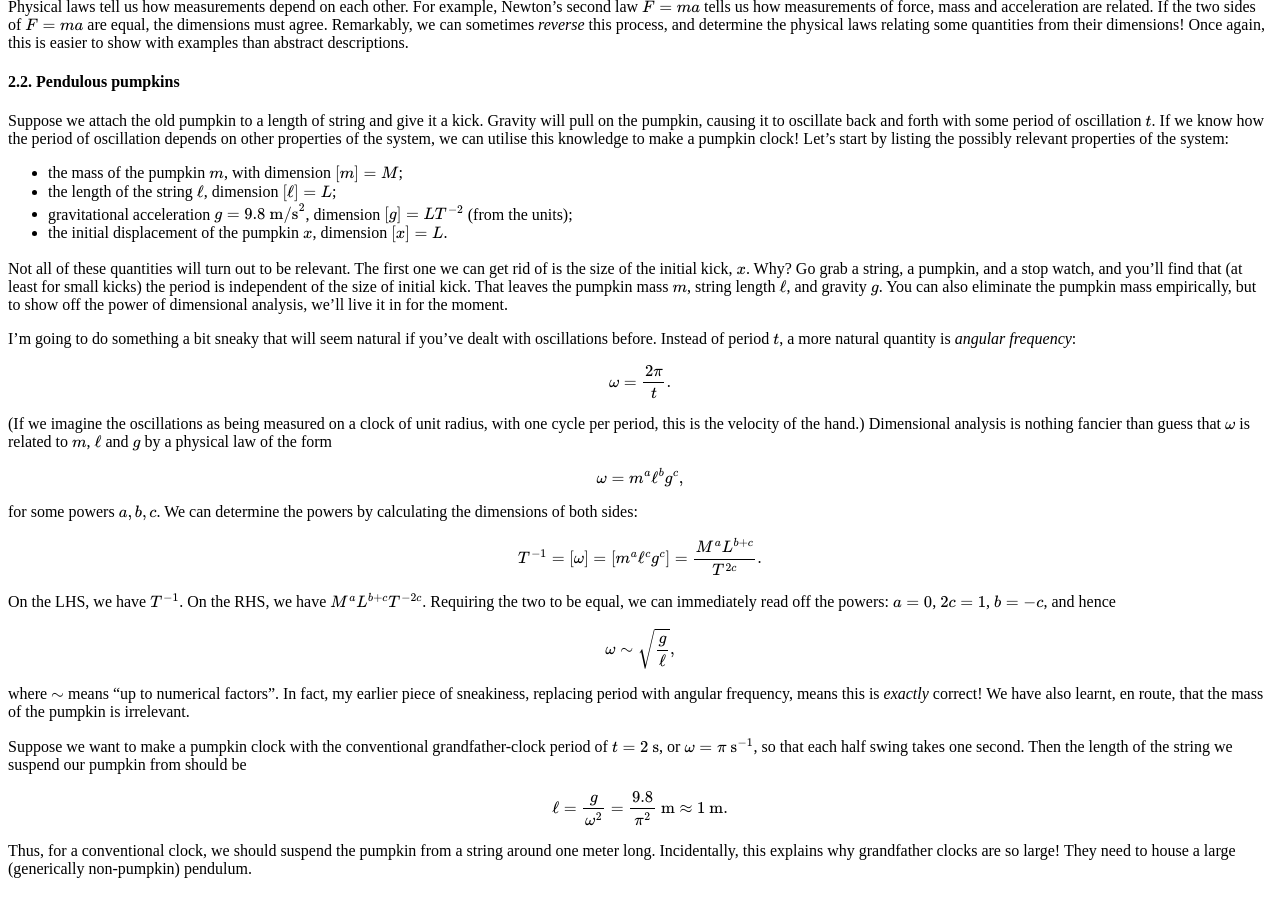
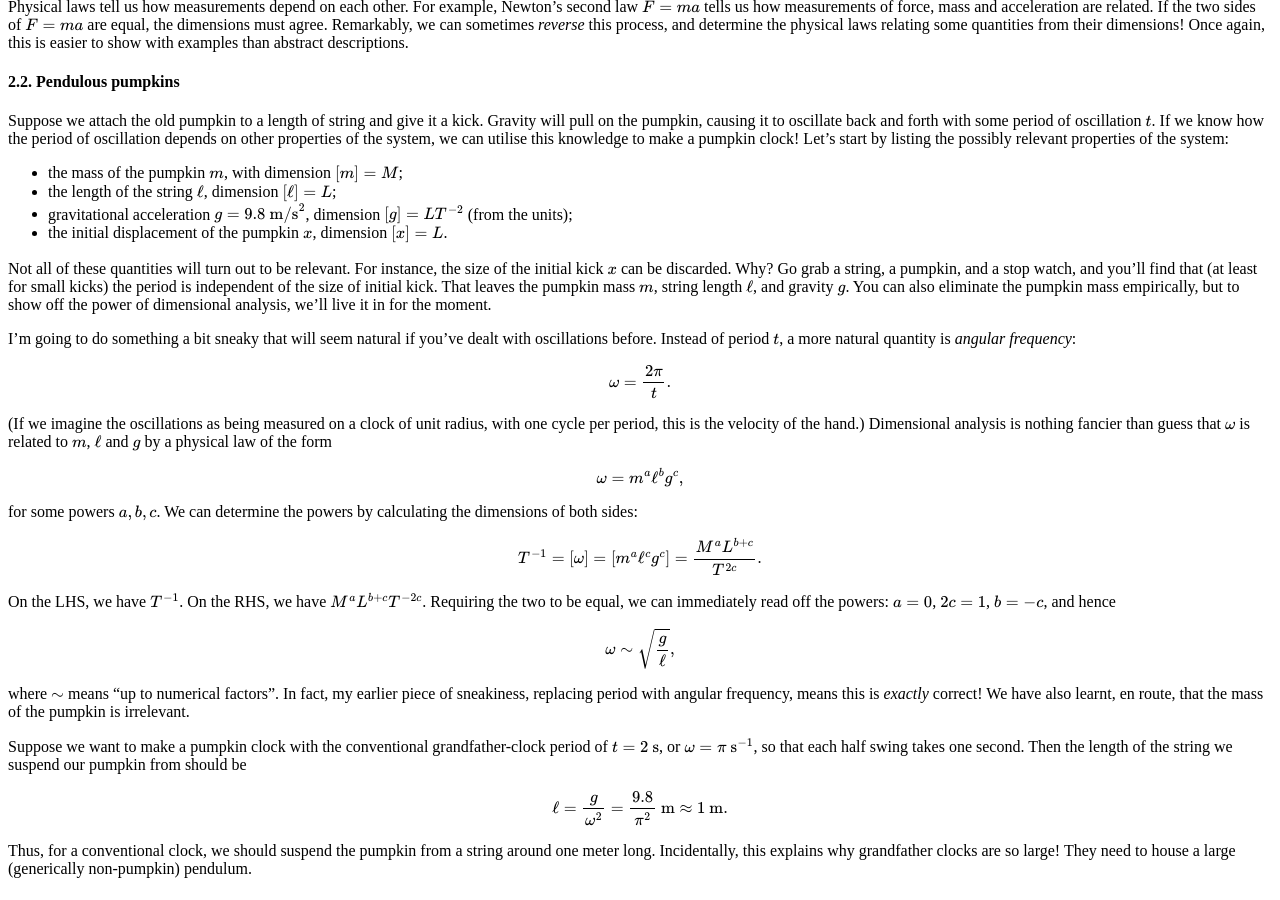
Before and after one commit to hapax/hapax.github.io, a Jekyll site: the page built from assets/simple-physics.md, in a window 1280 px wide and 900 px high, scrolled down 1521 px. Built offline with Jekyll 4.4.1, drawn with Linux system fonts in a browser that asks for light colours; our own code applies the rules of GitHub Pages for plain Markdown files; formulas are drawn with MathJax 3; a script that is not in the unit is left out.

Commit message:
Update simple-physics.md

```diff
--- a/assets/simple-physics.md
+++ b/assets/simple-physics.md
@@ -132,7 +132,7 @@ Let's start by listing the possibly relevant properties of the system:
 - the initial displacement of the pumpkin $x$, dimension $[x] = L$.
 
 Not all of these quantities will turn out to be relevant.
-The first one we can get rid of is the size of the initial kick, $x$.
+For instance, the size of the initial kick $x$ can be discarded.
 Why?
 Go grab a string, a pumpkin, and a stop watch, and you'll find that
 (at least for small kicks) the period is independent of the size of
```
